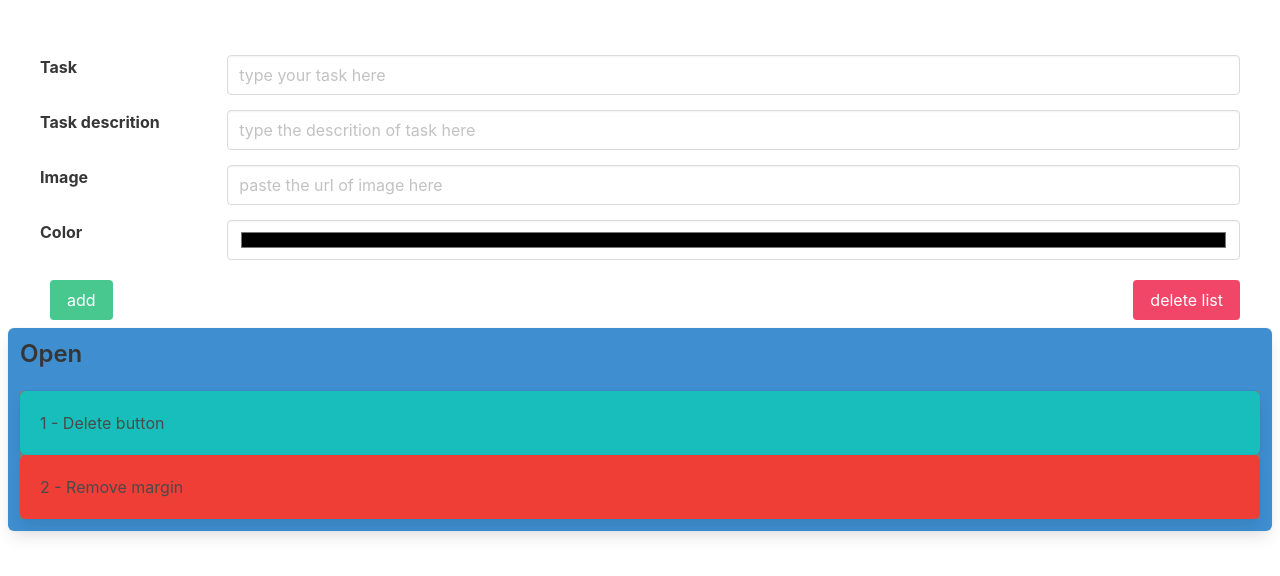
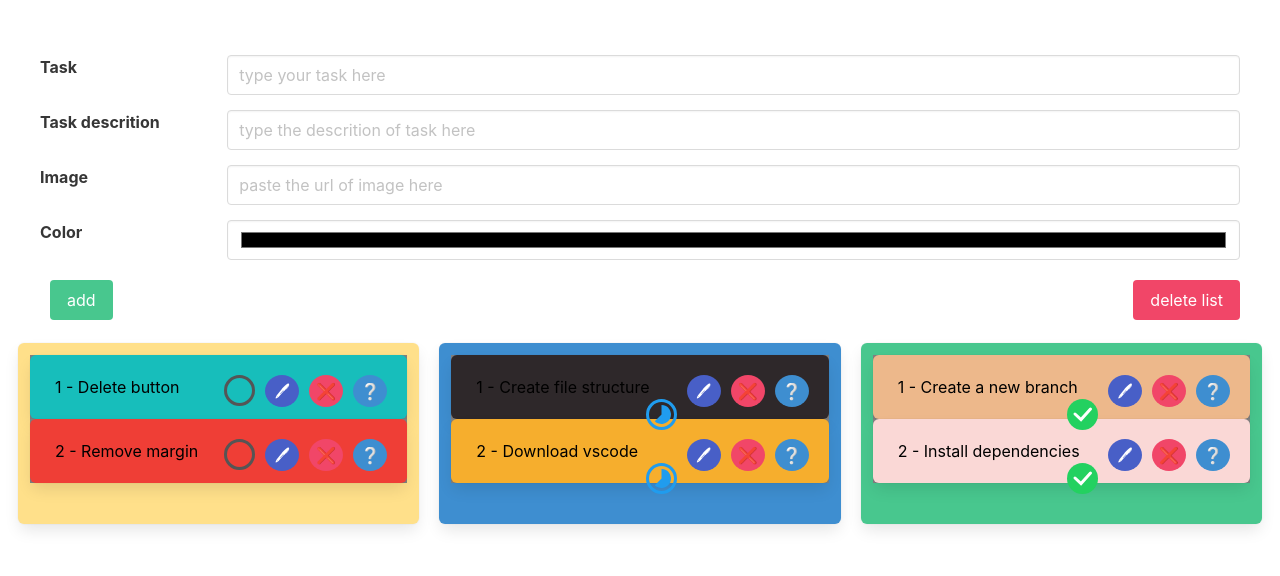
Before and after one commit to GineHyte/hello-world, a React (Create React App) app: page / in a window 1280 px wide. Shown: the top 576 px of the page. Built offline with nearby package versions, Linux system fonts and the light colour scheme.

Commit message:
dnd finish

```diff
--- a/src/App.css
+++ b/src/App.css
@@ -22,50 +22,43 @@
   margin-top: 20px;
   margin-left: 10px;
 }
-.block ul .column {
+.block .columns .column {
   padding-bottom: 24px;
   margin: 15px 10px 0 10px;
 }
-.block ul li {
-  display: flex;
-  margin-top: 10px;
-  color: white;
+.block .columns .box {
+  width: -webkit-fill-available;
 }
-.block ul li .box {
-  width: -webkit-fill-available;
-  display: flex;
-  justify-content: flex-end;
-}
-.block ul li .box span {
+.block .columns .box span {
   margin-right: auto;
 }
-.block ul li .box .progress-status {
+.block .columns .box .progress-status {
   margin-left: 10px;
 }
-.block ul li .box button, .block ul li .box input {
+.block .columns .box button, .block .columns .box input {
   margin-left: 10px;
   border-radius: 50%;
   height: 32px;
   width: 22px;
 }
-.block ul li span {
+.block .columns span {
   color: black;
   margin-block: auto;
   margin-inline: 5px;
 }
-.block ul .is-disabled {
+.block .columns .is-disabled {
   background-color: gray !important;
-  opacity: 0.8;
+  opacity: 0.6;
 }
-.block ul .description-column {
+.block .columns .description-column {
   display: none;
   height: 60%;
 }
-.block ul .description-column .card {
+.block .columns .description-column .card {
   box-shadow: 4px 3px 10px 1px rgba(0, 0, 0, 0.51);
   border-radius: 15px;
 }
-.block ul .description-column .card-footer {
+.block .columns .description-column .card-footer {
   padding: 0 0 20px 20px;
 }
 .block .edit, .block .delete, .block .null {
--- a/src/App.scss
+++ b/src/App.scss
@@ -24,19 +24,10 @@
             margin-left: 10px;
         }
     }
-    ul{
-
+    .columns{
         .column{padding-bottom: 24px;margin: 15px 10px 0 10px;}
-
-        li{
-            display: flex;
-            margin-top: 10px;
-            color:white;
-
         .box{
             width: -webkit-fill-available;
-                display: flex;
-                justify-content: flex-end;
 
             span{margin-right: auto;}
 
@@ -56,11 +47,10 @@
             margin-block: auto;
             margin-inline: 5px;
         }
-        }
 
         .is-disabled{
             background-color: gray !important;
-            opacity: 0.8;
+            opacity: 0.6;
         }
 
         .description-column{
--- a/src/index.js
+++ b/src/index.js
@@ -5,7 +5,5 @@ import App from './App';
 
 const root = ReactDOM.createRoot(document.getElementById('root'));
 root.render(
-  <React.StrictMode>
     <App />
-  </React.StrictMode>
 );
--- a/src/todo/drag-and-drop-comp.js
+++ b/src/todo/drag-and-drop-comp.js
@@ -1,17 +1,25 @@
+import { useEffect } from "react";
 import { DragDropContext, Droppable, Draggable } from "react-beautiful-dnd";
 
-const DnDComp = (todoList=[]) => {
-console.log(todoList.todoList);
+const DnDComp = (props) => {
+    const onDragEnd = (e) => {
+        console.log(e);
+    }
+
     const getItemStyle = (isDragging, draggableStyle) => ({
         userSelect: "none",
-
         background: isDragging ? "lightgreen" : "grey",
-
         ...draggableStyle
     });
     return (
-        todoList.todoList[0].map((task, index) => (
-            <Draggable key={task.id} draggableId={task.id} index={index}>
+        <Droppable droppableId={props.droppableId}>
+            {(provided, snapshot) => (
+                <div
+                    {...provided.droppableProps}
+                    ref={provided.innerRef}
+                >
+                    {props.todoList.map((task, index) => (
+                        <Draggable key={task.task} draggableId={task.task} index={index}>
                             {(provided, snapshot) => (
                                 <div
                                     ref={provided.innerRef}
@@ -21,21 +29,29 @@ console.log(todoList.todoList);
                                         snapshot.isDragging,
                                         provided.draggableProps.style
                                     )}
+
                                 >
-                    <div className="box" style={{backgroundColor: task.color}}><span>{index + 1 + " - " + task.task}</span>
-                        {/* <button className="button is-pulled-right is-info" onClick={(e) => props.showDescription(e, props.index)}>❔</button>
+                                    <div className="box" style={{ backgroundColor: task.color }}><span>{index + 1 + " - " + task.task}</span>
+                                        <button className="button is-pulled-right is-info" onClick={(e) => props.showDescription(e, props.index)}>❔</button>
                                         <button className="button is-pulled-right is-danger" onClick={(e) => props.deleteElementModal(e, props.index, "query")}>❌</button>
                                         <button className="button is-pulled-right is-link" onClick={(e) => props.editElement(e, props.index)}>🖊</button>
-                        <div className="progress-status is-pulled-right is-info" onClick={() => props.updateData(props.index, props.task.status)}>
-                            <img src={props.image}/>
-                        </div> */}
+                                        <div className="progress-status is-pulled-right is-info">
+                                            <img src={props.image} />
+                                        </div>
                                     </div>
                                 </div>
                             )}
+
                         </Draggable>
                     ))
-      )
+                    }
+                    {provided.placeholder}
+                </div>
+            )}
+        </Droppable>
 
+    );
 }
 
+
 export default DnDComp;
--- a/src/todo/task-comp.js
+++ b/src/todo/task-comp.js
@@ -2,49 +2,33 @@ import openStatus from '../images/open-status.svg';
 import inProgressStatus from '../images/in-progress-status.svg';
 import completedStatus from '../images/completed-status.svg';
 import DnDComp from './drag-and-drop-comp';
-import { DragDropContext, Droppable, Draggable } from "react-beautiful-dnd";
-
+import { DragDropContext} from "react-beautiful-dnd";
 
 const TodoList_comp = (props) => {
 
-    return(
+    return (
+        <DragDropContext onDragEnd={props.onDragEnd}>
             <div className="columns">
-            <div className="column box has-background-info" id="open">
-            <p className="title is-4">Open</p>
-                <Droppable droppableId="droppable">
-            {(provided, snapshot) => (
-                    <div
-                    {...provided.droppableProps}
-                    ref={provided.innerRef}
-                    style={props.getListStyle(snapshot.isDraggingOver)}
-                    >
-
-                            <DnDComp todoList={props.todoList}
+                <div className='column box has-background-warning'>
+                <DnDComp todoList={props.todoList[0]}
                     showDescription={props.showDescription} deleteElementModal={props.deleteElementModal}
-                            editElement={props.editElement} updateData={props.updateData} image={openStatus}/>
-
-                    {provided.placeholder}
+                    editElement={props.editElement} updateData={props.updateData} image={openStatus}
+                    droppableId={'open'}/>
                 </div>
-                )}
-                </Droppable>
+                <div className='column box has-background-info'>
+                <DnDComp todoList={props.todoList[1]}
+                    showDescription={props.showDescription} deleteElementModal={props.deleteElementModal}
+                    editElement={props.editElement} updateData={props.updateData} image={inProgressStatus}
+                    droppableId={'in-progress'}/>
                 </div>
-            {/* <div className="column box has-background-warning" id="in-progress">
-            <p className="title is-4">In progress</p>
-            {props.todoList[1].map((task, index) => (
-                <DnDComp task={task} index={index}
+                <div className='column box has-background-success'>
+                <DnDComp todoList={props.todoList[2]}
                     showDescription={props.showDescription} deleteElementModal={props.deleteElementModal}
-                editElement={props.editElement} updateData={props.updateData} image={inProgressStatus}/>
-            ))}
+                    editElement={props.editElement} updateData={props.updateData} image={completedStatus}
+                    droppableId={'completed'}/>
                 </div>
-            <div className="column  box has-background-success" id="done">
-            <p className="title is-4">Done</p>
-            {props.todoList[2].map((task, index) => (
-                <DnDComp getItemStyle={props.getItemStyle} task={task} index={index}
-                showDescription={props.showDescription} deleteElementModal={props.deleteElementModal}
-                editElement={props.editElement} image={completedStatus}/>
-            ))}
-            </div> */}
             </div>
+        </DragDropContext>
     )
 }
 
--- a/src/todo/todo.js
+++ b/src/todo/todo.js
@@ -5,7 +5,7 @@ import TaskForm from './task-form';
 import TaskCard from "./task-card";
 import TodoList_comp from "./task-comp";
 import { useDrag } from 'react-dnd'
-import { DragDropContext, Droppable, Draggable } from "react-beautiful-dnd";
+import { DragDropContext} from "react-beautiful-dnd";
 
 function Todo() {
   const [id, setId] = useState(-1);
@@ -21,11 +21,14 @@ function Todo() {
   useEffect(() => {
   }, []);
 
+
+  try {
   let sortedTodoList = [[],[],[]];
   todoList.map (task => {
     sortedTodoList[task.status].push(task);
   });
   todoList = sortedTodoList;
+  } catch (e) {console.log("try to sort todoList failed")}
 
   // const sortStatus = (todoList) => {
   //   console.log("todoList", todoList);
@@ -59,13 +62,6 @@ function Todo() {
   const getListStyle = isDraggingOver => ({
   background: isDraggingOver ? "lightblue" : "lightgrey",
   });
-
-  const onDragEnd = (res) => {
-    console.log(res)
-    if (!res.destination) {
-      return;
-    }
-  }
 
   const onClick = (e) => {
     var k = 0;
@@ -212,6 +208,34 @@ function Todo() {
     document.querySelector('ul').children[0].children[0].children[id - 1].children[0].children[1].click();
   }
 
+  const onDragEnd = (result) => {
+    if (!result.destination) {
+      console.log("destination is null");
+      return;
+    }
+    // console.log("get the result: destinationIndex: " + result.destination.index
+    //   + " sourceIndex: " + result.source.index
+    //   + " DestDroppableId: " + result.destination.droppableId
+    //   + " SourceDroppableId: " + result.source.droppableId);
+    let sortTodoList = todoList;
+    switch (result.destination.droppableId) {
+        case "open":
+            sortTodoList[0].splice(result.destination.index, 0,
+              sortTodoList[result.source.droppableId == "open"?0:result.source.droppableId == "in-progress"?1:2].splice(result.source.index, 1)[0]);
+            break
+        case "in-progress":
+            sortTodoList[1].splice(result.destination.index, 0,
+              sortTodoList[result.source.droppableId == "open"?0:result.source.droppableId == "in-progress"?1:2].splice(result.source.index, 1)[0]);
+            break
+        case "completed":
+            sortTodoList[2].splice(result.destination.index, 0,
+                sortTodoList[result.source.droppableId == "open"?0:result.source.droppableId == "in-progress"?1:2].splice(result.source.index, 1)[0]);
+            break
+        default:
+            console.log("Something went wrong in onDragEnd");
+    }
+    setTodoList([...sortTodoList]);
+}
   // const sort = (e) => {
   //   todoList.sort((a, b) => (a.complete > b.complete) ? 1 : -1);
   // }
@@ -273,12 +297,11 @@ function Todo() {
         </div>
       } /></div>
       <TaskForm deleteElementModal={deleteElementModal} handleChange={handleChange} onClick={onClick}/>
-      <DragDropContext onDragEnd={onDragEnd}>
-        <TodoList_comp
-        todoList={todoList} showDescription={showDescription}
-        deleteElementModal={deleteElementModal} editElement={editElement} getListStyle={getItemStyle} getItemStyle={getItemStyle}/>
-        {/* <TaskCard id={id} todoList={todoList} /> */}
-      </DragDropContext>
+          <TodoList_comp
+          onDragEnd={onDragEnd}
+          todoList={todoList} showDescription={showDescription}
+          deleteElementModal={deleteElementModal} editElement={editElement} getListStyle={getItemStyle} getItemStyle={getItemStyle}/>
+          {/* <TaskCard id={id} todoList={todoList} /> */}
     </div>
   )
 }
```
Also changed, not shown: 1 other file (tests, documents, lock files or other folders). Lines whose indentation alone changed are shown as unchanged.
